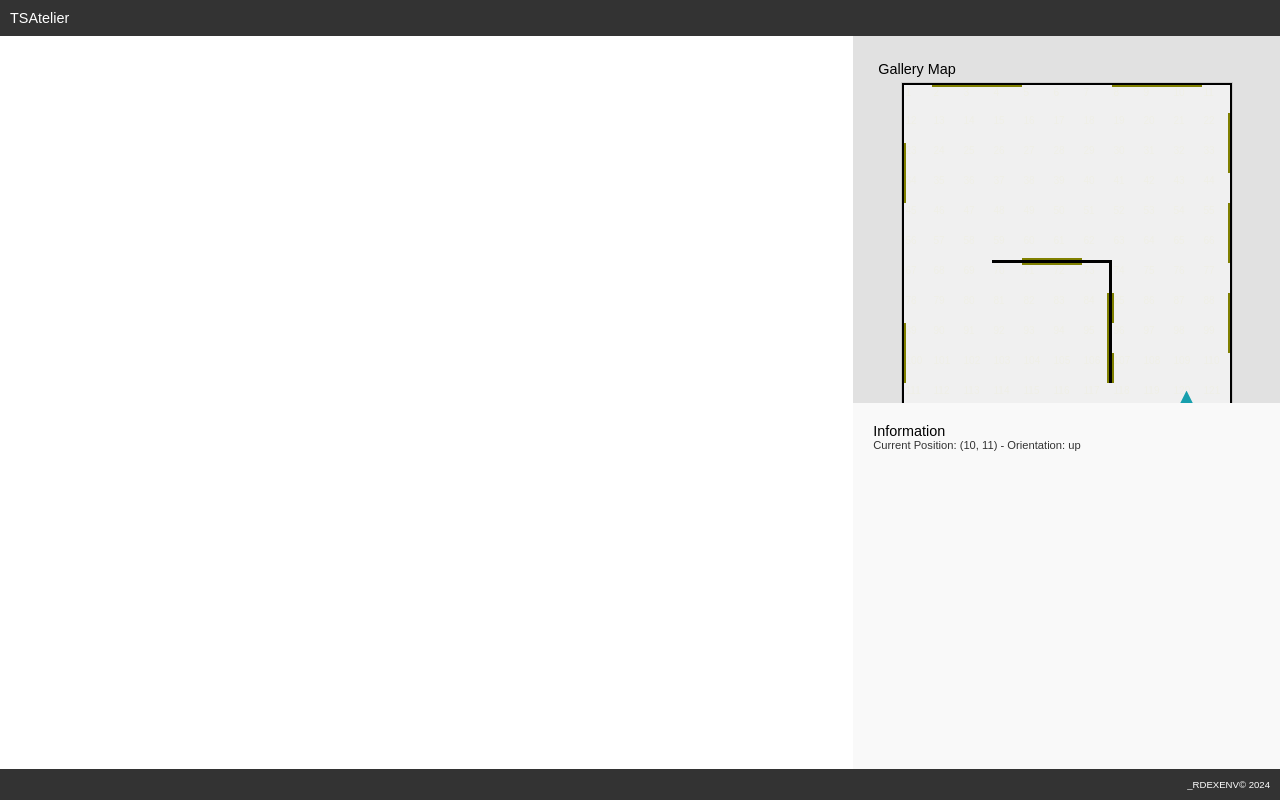
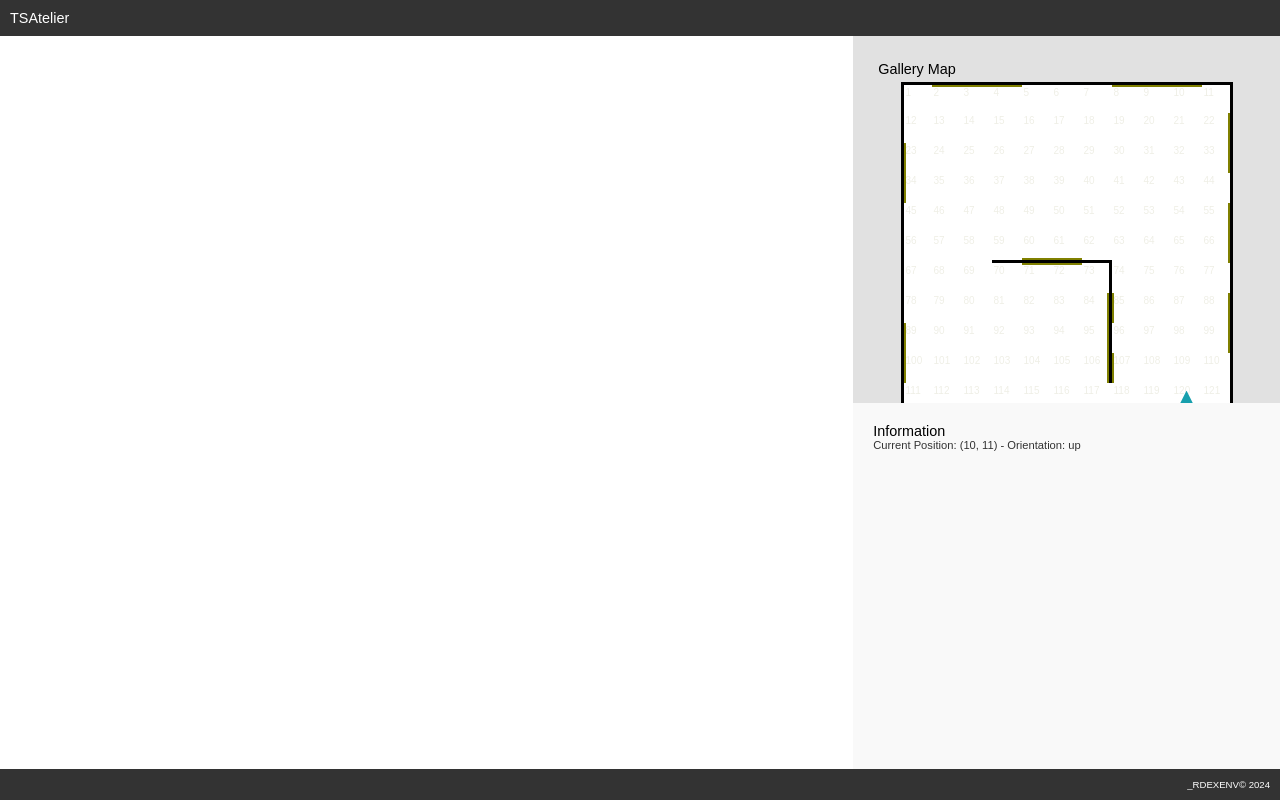
Before and after one commit to XUDOR/_TSATELIER, a plain HTML site: page index.html in a window 1280 px wide. Drawn offline with Linux system fonts and the light colour scheme.

Commit message:
style debug

```diff
--- a/styles.css
+++ b/styles.css
@@ -87,7 +87,7 @@ header {
   grid-template-rows: repeat(11, 30px);
 
   background-color: white;
-  border: 1px solid #ccc;
+  border: 1px solid black;
 }
 
 /* Map Cells */
@@ -96,7 +96,7 @@ header {
   width: 30px;
   height: 30px;
   position: relative;
-  background-color: #f0f0f0;
+  background-color: white;
 }
 
 /* Artwork Elements */
```
